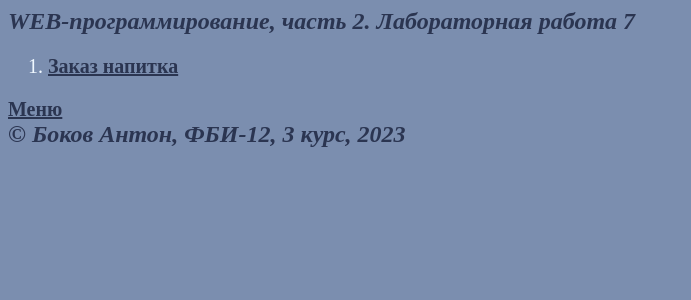
After one commit to Tatoshechka322/web-programming-labs, a Flask app: template templates/lab7/index.html in a window 1280 px wide. The commit adds this page. Shown: the top 300 px of the page, without its empty margins (0-691 px from the left). Run offline with Flask 3, Linux system fonts and the light colour scheme; the template is opened without the code that fills it, so the values that code supplies are empty.

Commit message:
Заготовка к 7-ой лабораторной

```diff
--- a/lab1.py
+++ b/lab1.py
@@ -65,6 +65,11 @@ def menu():
             <a href='/lab2'>Лабораторная работа 2</a><br>
             <a href='/lab3/'>Лабораторная работа 3</a><br>
             <a href='/lab4/'>Лабораторная работа 4</a><br>
+            <a href='/lab4/'>Лабораторная работа 5</a><br>
+            <a href='/lab4/'>Лабораторная работа 6</a><br>
+            <a href='/lab4/'>Лабораторная работа 7</a><br>
+            <a href='/lab4/'>Лабораторная работа 8</a><br>
+            <a href='/lab4/'>Лабораторная работа 9</a><br>
         </h3>
 
         <footer>
--- a/templates/basee.html
+++ b/templates/basee.html
@@ -3,7 +3,7 @@
 <head>
     <meta charset="UTF-8">
     <meta name="viewport" content="width=device-width, initial-scale=1.0">
-    <title>Трубицына Алиса, Ершова Клара. {% block lab %}{% endblock %}</title>
+    <title>Боков Антон. {% block lab %}{% endblock %}</title>
     <link rel="stylesheet" href="{{ url_for('static', filename='main.css') }}">
     {% if request.cookies.get('color') %}
     <style>
@@ -26,7 +26,7 @@
     </main>
 
     <footer>
-        &copy; Трубицына Алиса, Ершова Клара, ФБИ-12, 3 курс, 2023
+        &copy; Боков Антон, ФБИ-12, 3 курс, 2023
     </footer>
 </body>
 </html>
--- /dev/null
+++ b/templates/lab7/index.html
@@ -0,0 +1,9 @@
+{% extends 'base.html' %}
+
+{% block lab %}Лабораторная работа 7{% endblock %}
+
+{% block main %}
+    <ol>
+        <li><a href="/lab7/drink">Заказ напитка</a></li>
+    </ol>
+{% endblock %}
```
Also changed, not shown: lab7.py (added, +7 -0 lines).
